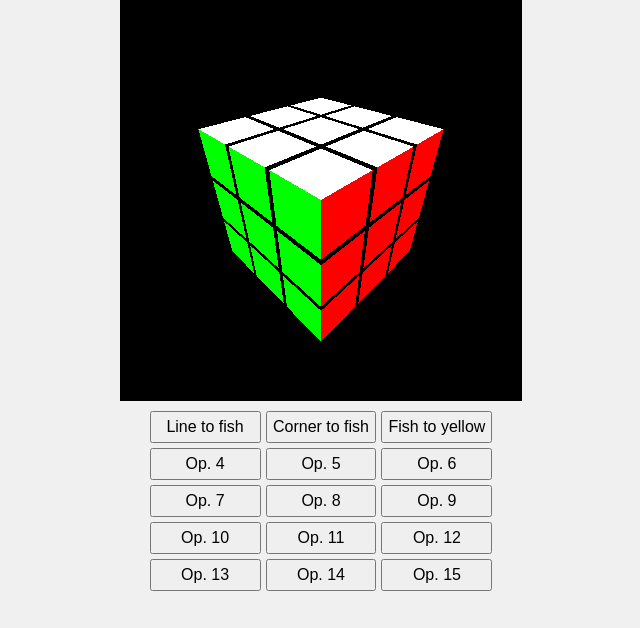
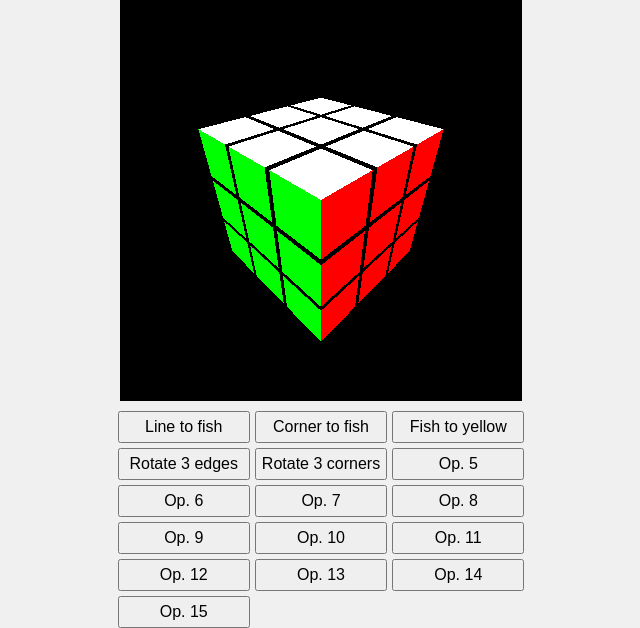
Before and after one commit to aadimiro/Rubik, a Flask app: page / in a window 1280 px wide. Shown: the part 176-804 px from the top of the page, without its empty margins (319-959 px from the left). Before the commit the page ends 767 px from the top, so only its background shows below. Run offline with Flask 3, Linux system fonts and the light colour scheme.

Commit message:
Add rotate 3 edges and rotate 3 corners functionality

```diff
--- a/rubiks-cube-app/src/app.py
+++ b/rubiks-cube-app/src/app.py
@@ -94,7 +94,7 @@ def cornertofish():
         cube.move_sequence("Fw R U R' U' Fw'")  # Call the method you want to execute
         return jsonify(success=True, state=cube.get_state())
     except Exception as e:
-        print(f"Error executing Line to Fish: {e}")
+        print(f"Error executing Corner to Fish: {e}")
         return jsonify({"error": str(e)}), 500
 
 @app.route('/cube/fishtoyellow', methods=['POST'])
@@ -103,7 +103,25 @@ def fishtoyellow():
         cube.move_sequence("R U R' U R U2 R'")  # Call the method you want to execute
         return jsonify(success=True, state=cube.get_state())
     except Exception as e:
-        print(f"Error executing Line to Fish: {e}")
+        print(f"Error executing Fish to yellow: {e}")
+        return jsonify({"error": str(e)}), 500
+
+@app.route('/cube/rotate3edges', methods=['POST'])
+def rotate3edges():
+    try:
+        cube.move_sequence("R' U R' U' R' U' R' U R U R2")  # Call the method you want to execute
+        return jsonify(success=True, state=cube.get_state())
+    except Exception as e:
+        print(f"Error executing Rotate 3 Edges: {e}")
+        return jsonify({"error": str(e)}), 500
+
+@app.route('/cube/rotate3corners', methods=['POST'])
+def rotate3corners():
+    try:
+        cube.move_sequence("R U' R D2 R' U R D2 R2")  # Call the method you want to execute
+        return jsonify(success=True, state=cube.get_state())
+    except Exception as e:
+        print(f"Error executing Rotate 3 Corners: {e}")
         return jsonify({"error": str(e)}), 500
 
 @app.route('/cube/setsolved', methods=['POST'])
--- a/rubiks-cube-app/src/static/js/cube.js
+++ b/rubiks-cube-app/src/static/js/cube.js
@@ -241,6 +241,8 @@ handleButtonClick('LineToFish', '/cube/linetofish', 'Line to Fish executed');
 handleButtonClick('CornerToFish', '/cube/cornertofish', 'Corner to Fish executed');
 handleButtonClick('FishToYellow', '/cube/fishtoyellow', 'Fish to Yellow executed');
 handleButtonClick('SetSolved', '/cube/setsolved', 'Set Solved executed');
+handleButtonClick('Rotate3Edges', '/cube/rotate3edges', 'Rotate 3 Edges executed');
+handleButtonClick('Rotate3Corners', '/cube/rotate3corners', 'Rotate 3 Corners executed');
 
 // Use the reusable function for the "Execute Sequence" button with a payload
 handleButtonClick('executeButton', '/cube/execute-sequence', 'Executed sequence', () => {
--- a/rubiks-cube-app/src/templates/index.html
+++ b/rubiks-cube-app/src/templates/index.html
@@ -17,10 +17,11 @@
     <input type="text" id="sequenceInput" maxlength="100" placeholder="Enter move sequence">
     <canvas id="cubeCanvas" width="400" height="400"></canvas>
     <div class="button-container">
-        <button id="LineToFish" class="op-button">Line to fish</button>
-        <button id="CornerToFish" class="op-button">Corner to fish</button>
-        <button id="FishToYellow" class="op-button">Fish to yellow</button>
-        <button class="op-button">Op. 4</button>
+        <button id="LineToFish" title= "F R U R' U' F'" class="op-button">Line to fish</button>
+        <button id="CornerToFish" title= "Fw R U R' U' Fw'" class="op-button">Corner to fish</button>
+        <button id="FishToYellow" title= "R U R' U R U2 R'" class="op-button">Fish to yellow</button>
+        <button id="Rotate3Edges" title="R' U R' U' R' U' R' U R U R2" class="op-button">Rotate 3 edges</button>
+        <button id="Rotate3Corners" title="R U' R D2 R' U R D2 R2" class="op-button">Rotate 3 corners</button>
         <button class="op-button">Op. 5</button>
         <button class="op-button">Op. 6</button>
         <button class="op-button">Op. 7</button>
```
